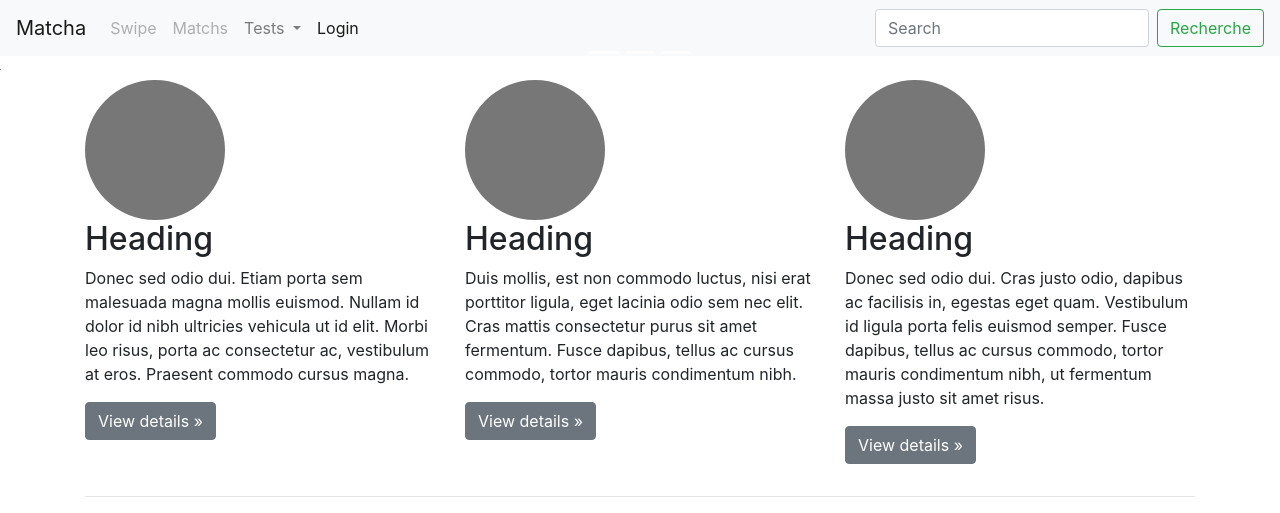
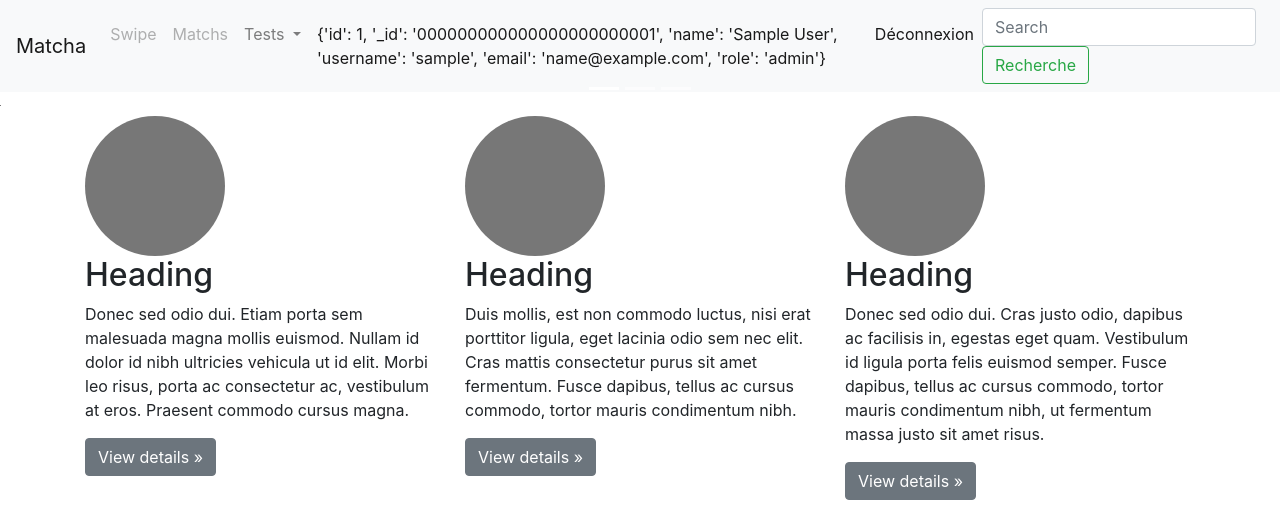
Before and after one commit to mhmestb2018/Dating-web-app, a Flask app: page / in a window 1280 px wide. Shown: the top 513 px of the page. Run offline with Flask 2, Linux system fonts and the light colour scheme; the visitor is signed in with stand-in values (Sample User, id 1); parts of the project's set-up code (start-up, migrations or seed data) failed here and were passed over; some libraries are stand-ins or nearby versions.

Commit message:
playing with templates and sessions

```diff
--- a/app/__init__.py
+++ b/app/__init__.py
@@ -17,7 +17,7 @@
 
 from flask import Flask
 # from flask_sqlalchemy import SQLAlchemy
-# from app.config import Config
+from app.config import Config
 
 
 # db = SQLAlchemy()
@@ -26,7 +26,7 @@
 def create_app():
     """Construct the core application."""
     app = Flask(__name__, instance_relative_config=False)
-    # app.config.from_object(Config)
+    app.config.from_object(Config)
 
     # db.init_app(app)
 
--- a/app/routes.py
+++ b/app/routes.py
@@ -2,7 +2,7 @@
 
 import json
 from flask import current_app as app
-from flask import render_template, request, redirect, url_for, session
+from flask import render_template, request, redirect, url_for, session, flash
 
 # configuration used to connect to MariaDB
 
@@ -17,8 +17,19 @@
         user = request.form["nm"]
         if user is not None and user is not "":
             session["user"] = user
+            #if cookies accepted:
+            session.permanent = True
+            flash(f"Welcome {user}")
             return redirect(url_for("profile"))
+    if "user" in session:
+        return redirect(url_for("profile"))
     return render_template("login.html")
+
+@app.route("/logout/")
+def logout():
+    session.pop("user", None)
+    flash("Vous êtes déconnecté", "info")
+    return redirect(url_for("login"))
 
 
 @app.route("/uri/")
--- a/app/templates/base.html
+++ b/app/templates/base.html
@@ -30,9 +30,21 @@
                     <a class="dropdown-item" href="/users/roger">test user profile url</a>
                   </div>
                 </li>
+                {% if "user" in session %}
                 <li class="nav-item active">
-                  <a class="nav-link active" href="/login" tabindex="-1" aria-disabled="true">Login</a>
+                  <a class="nav-link active" href="/profile" tabindex="-1" aria-disabled="true">{{ session["user"] }}</a>
                 </li>
+                <li class="nav-item active">
+                  <a class="nav-link active" href="/logout" tabindex="-1" aria-disabled="true">Déconnexion</a>
+                </li>
+                {% else %}
+                <li class="nav-item active">
+                  <a class="nav-link active" href="/login" tabindex="-1" aria-disabled="true">Se connecter</a>
+                </li>
+                <li class="nav-item active">
+                  <a class="nav-link active" href="/signin" tabindex="-1" aria-disabled="true">S'inscrire</a>
+                </li>
+                {% endif %}
               </ul>
               <form class="form-inline my-2 my-lg-0">
                 <input class="form-control mr-sm-2" type="search" placeholder="Search" aria-label="Search">
@@ -40,9 +52,14 @@
               </form>
             </div>
           </nav>
-        <div>
-            {% block body %}{% endblock %}
-        </div>
+          {% with messages = get_flashed_messages() %}
+              {% if messages %}
+                  {% for msg in messages %}
+                      <p>{{msg}}</p>
+                  {% endfor %}
+              {% endif %}
+          {% endwith %}
+          {% block body %}{% endblock %}
         <!-- JS, Popper.js, and jQuery -->
 <script src="https://code.jquery.com/jquery-3.5.1.slim.min.js" integrity="sha384-DfXdz2htPH0lsSSs5nCTpuj/zy4C+OGpamoFVy38MVBnE+IbbVYUew+OrCXaRkfj" crossorigin="anonymous"></script>
 <script src="https://cdn.jsdelivr.net/npm/popper.js@1.16.0/dist/umd/popper.min.js" integrity="sha384-Q6E9RHvbIyZFJoft+2mJbHaEWldlvI9IOYy5n3zV9zzTtmI3UksdQRVvoxMfooAo" crossorigin="anonymous"></script>
--- a/docker-compose.yml
+++ b/docker-compose.yml
@@ -11,6 +11,7 @@
     environment:
       FLASK_ENV: development
       FLASK_APP: matcha.py
+      SECRET_KEY: '\xfd{H\xe5<\x95\xf9\xe3\x96.5\xd1\x01O<!\xd5\xa2\xa0\x9fR"\xa1\xa8'
       SQLALCHEMY_POOL_RECYCLE: 599
       SQLALCHEMY_ECHO: 'true'
       SQLALCHEMY_TRACK_MODIFICATIONS: 'false'
```
Also changed, not shown: app/config.py (+19 -15 lines).
